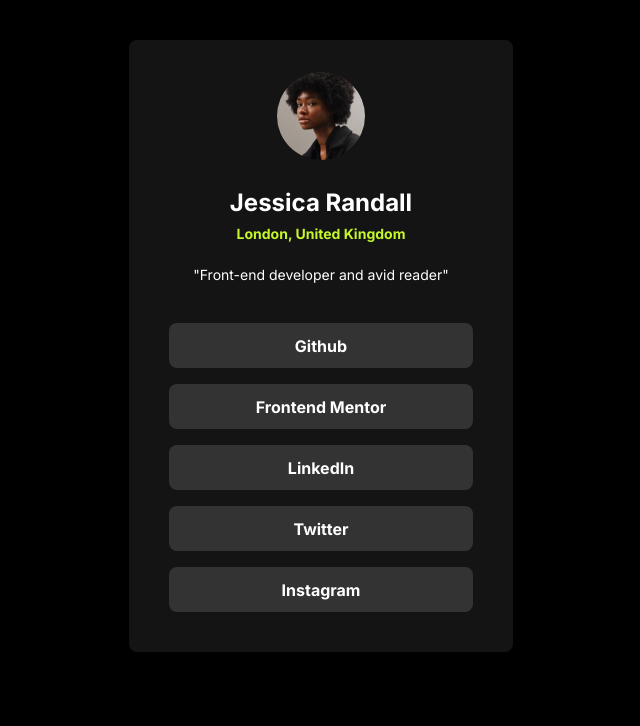
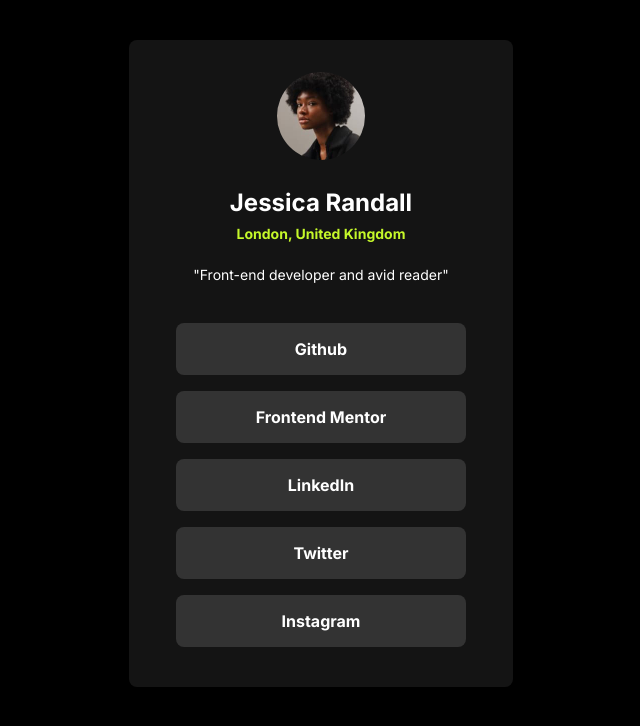
Before and after one commit to usiemeblessing/social-links-profile, a plain HTML site: page index.html in a window 1280 px wide. Shown: the whole page, without its empty margins (319-959 px from the left). Drawn offline with Linux system fonts and the light colour scheme.

Commit message:
modify html and css files

```diff
--- a/index.html
+++ b/index.html
@@ -35,9 +35,7 @@
 				<div class="profile-links-container">
 					<ul class="links-menu">
 						<li>
-							<a class="link" href="github.com" target="_blank"
-								>Github</a
-							>
+							<a href="github.com" target="_blank">Github</a>
 						</li>
 						<li>
 							<a href="frontendmentor.io" target="_blank"
--- a/style.css
+++ b/style.css
@@ -12,13 +12,17 @@ body {
 
 #links-profile-container {
 	margin: 2.5rem auto;
-	width: 384px;
-	/* height: 620px; */
+	width: 100%;
+	max-width: 384px;
 	background-color: #141414;
 	display: flex;
 	flex-direction: column;
 	align-items: center;
 	border-radius: 8px;
+}
+
+#links-profile-container:hover {
+	border: 1px solid #c5f82a;
 }
 
 .avatar-img img {
@@ -65,11 +69,10 @@ body {
 	background-color: #333333;
 	text-decoration: none;
 	color: #ffffff;
-	width: 304px;
-	height: 45px;
-	display: flex;
-	align-items: center;
-	justify-content: center;
+	width: 100%;
+	padding: 1rem 5rem;
+	display: inline-block;
+	text-align: center;
 	border-radius: 8px;
 	font-weight: 700;
 	transition: all 0.2s ease-in;
@@ -90,8 +93,4 @@ body {
 	.profile-links-container {
 		width: 80%;
 	}
-
-	.links-menu li a {
-		width: 100%;
-	}
 }
```
